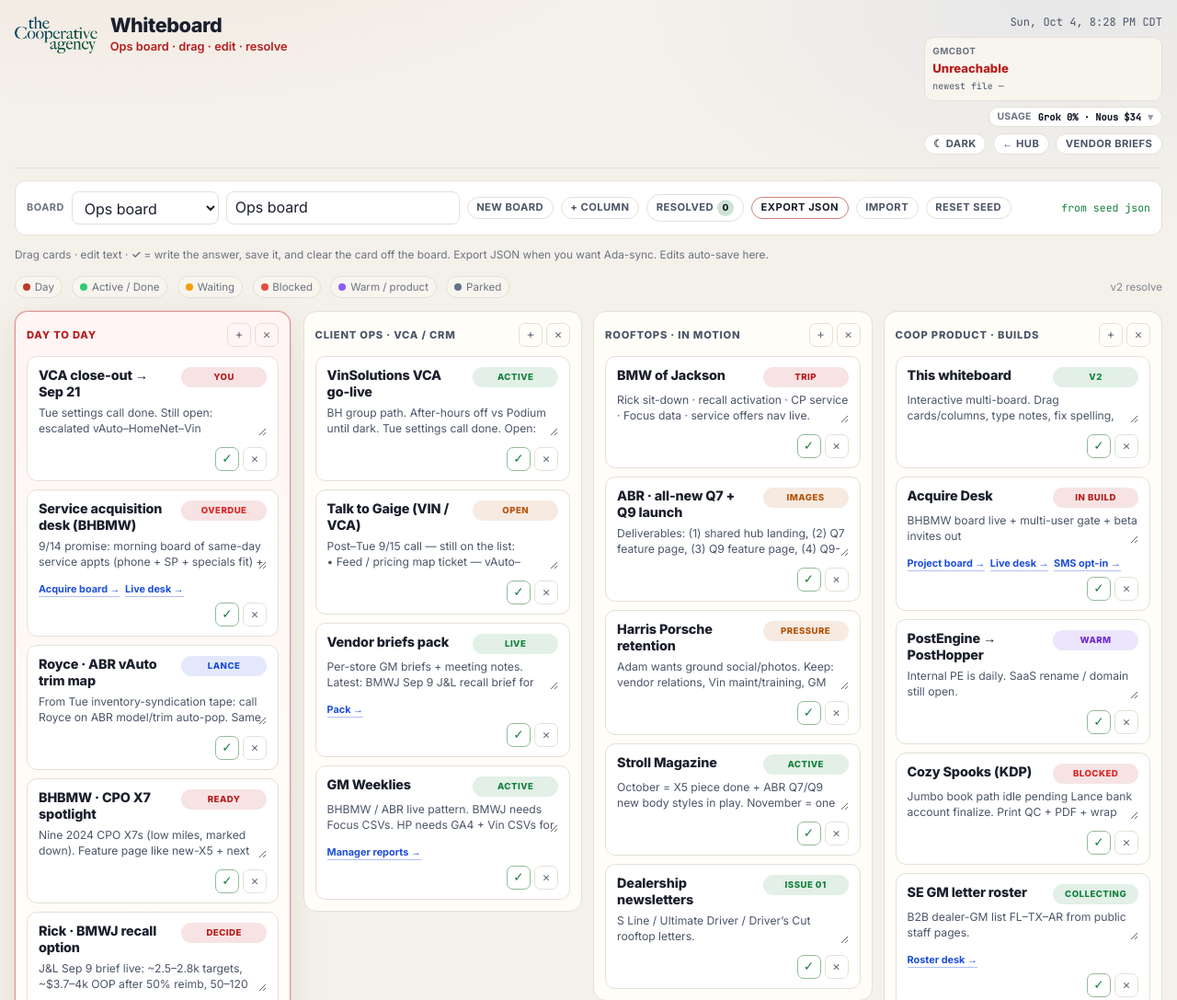
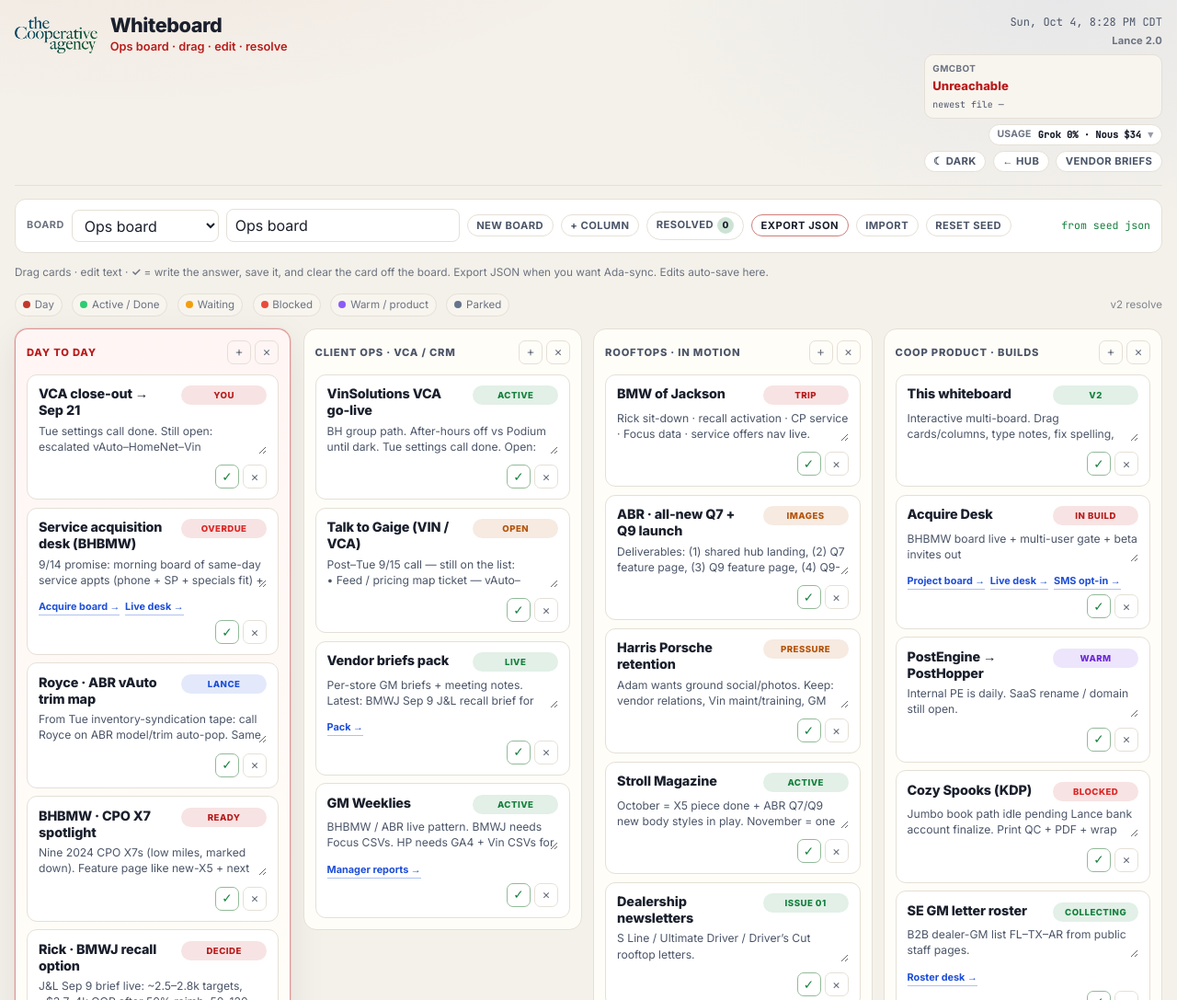
Before and after one commit to thecooperativeagency/hub, a plain HTML site: page whiteboard.html in a window 1280 px wide. Shown: the top 1087 px of the page at 92% size. Drawn offline with Linux system fonts and the light colour scheme; no server answers.

Commit message:
Add a small Lance 2.0 link to the whiteboard top-right.
Tiny corner link under the clock, not a chip.

```diff
--- a/whiteboard.html
+++ b/whiteboard.html
@@ -79,6 +79,12 @@
     .brand .sub { color: var(--red); font-weight: 600; font-size: .8rem; margin-top: .12rem; }
     .meta { text-align: right; color: var(--dim); font-size: .75rem; }
     .meta .mono { font-family: "JetBrains Mono", monospace; }
+    .corner-link {
+      display: inline-block; margin-top: .18rem;
+      font-size: .7rem; font-weight: 700; letter-spacing: .01em;
+      color: var(--mute);
+    }
+    .corner-link:hover { color: var(--link-hover); }
     .gmc-chip {
       margin-top: .4rem; margin-left: auto; max-width: 280px;
       text-align: left; padding: .45rem .55rem .5rem;
@@ -429,6 +435,7 @@
       </div>
       <div class="meta">
         <div class="mono" id="clock">—</div>
+        <a class="corner-link" href="https://thecooperativeagency.github.io/lance-2.0/" target="_blank" rel="noopener">Lance 2.0</a>
         <div class="gmc-chip is-loading" id="gmc-chip" data-level="wait" aria-label="GMCBot feed health">
           <div class="gc-k">GMCBot</div>
           <div class="gc-row"><a class="gc-status" id="gmc-status" href="https://gmcbot-production.up.railway.app/" target="_blank" rel="noopener">…</a></div>
@@ -499,7 +506,7 @@
     <div class="board" id="board-root" aria-label="Whiteboard"></div>
 
     <p class="foot">
-      Interactive ops board · drag / edit / resolve · live sync · verify <code>coop-whiteboard-v2-2026-09-29-gmcbot</code>
+      Interactive ops board · drag / edit / resolve · live sync · verify <code>coop-whiteboard-v2-2026-10-04-lance20</code>
     </p>
   </div>
 
```
